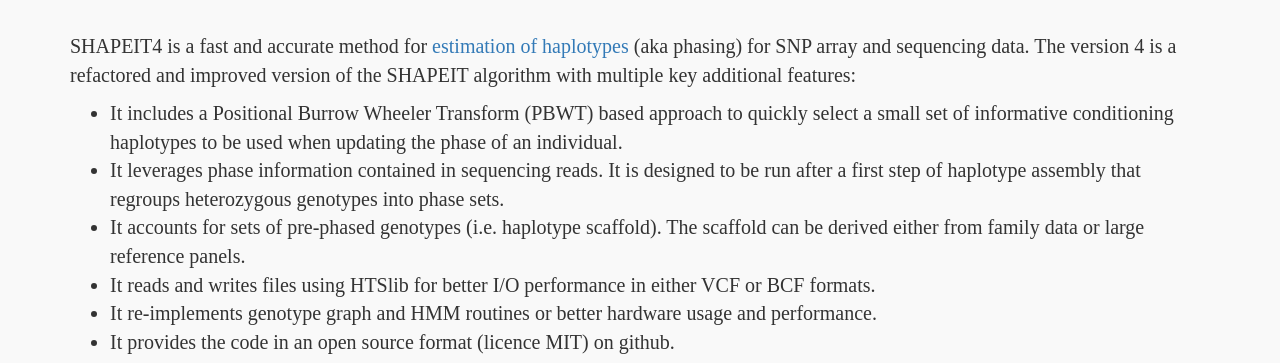
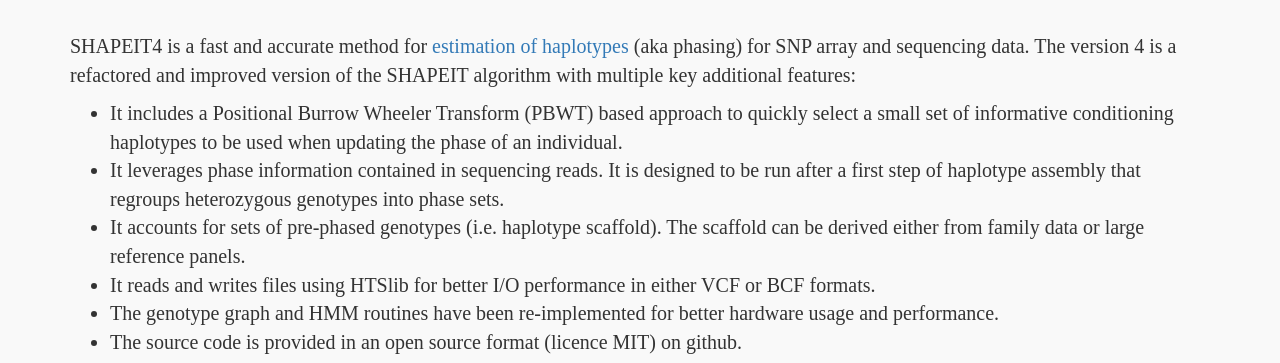
Before and after one commit to odelaneau/shapeit4, a plain HTML site: page docs/index.html in a window 1280 px wide. Shown: the part 384-747 px from the top of the page. Drawn offline with Linux system fonts and the light colour scheme.

Commit message:
Minor corrections in introduction

```diff
--- a/docs/index.html
+++ b/docs/index.html
@@ -41,8 +41,8 @@
 			<li>It leverages phase information contained in sequencing reads. It is designed to be run after a first step of haplotype assembly that regroups heterozygous genotypes into phase sets.</li>
 			<li>It accounts for sets of pre-phased genotypes (i.e. haplotype scaffold). The scaffold can be derived either from family data or large reference panels.</li>
 			<li>It reads and writes files using HTSlib for better I/O performance in either VCF or BCF formats.</li>
-			<li>It re-implements genotype graph and HMM routines or better hardware usage and performance.</li>
-			<li>It provides the code in an open source format (licence MIT) on github.</li>
+			<li>The genotype graph and HMM routines have been re-implemented for better hardware usage and performance.</li>
+			<li>The source code is provided in an open source format (licence MIT) on github.</li>
 		</ul>
 		<p>If you use the SHAPEIT4 in your research work, please cite the following paper:</p>
 		<p><i>O. Delaneau, M. Robinson, JF. Zagury, J. Marchini, ET. Dermitzakis. Integrative haplotype estimation with sub-linear complexity. BioRxiv 2018.</i></p>
@@ -91,7 +91,7 @@
 			<li><code>BOOST_LIB</code>: folder containing the BOOST binary files (libboost_iostreams.a and libboost_program_options.a).</li>
 		</ul>
 		<p>Proceed with the SHAPEIT4 compilation using <code>make</code>.</p>
-		<p>We apologize that the fiddly compilation procedure and we will certainly implement it through automake in the near future.</p>
+		<p>We apologize for the fiddly compilation procedure and we will certainly implement it through automake in the near future.</p>
 	</div>
     </div> <!-- /container -->
 </section>
```
Also changed, not shown: 1 other file.
